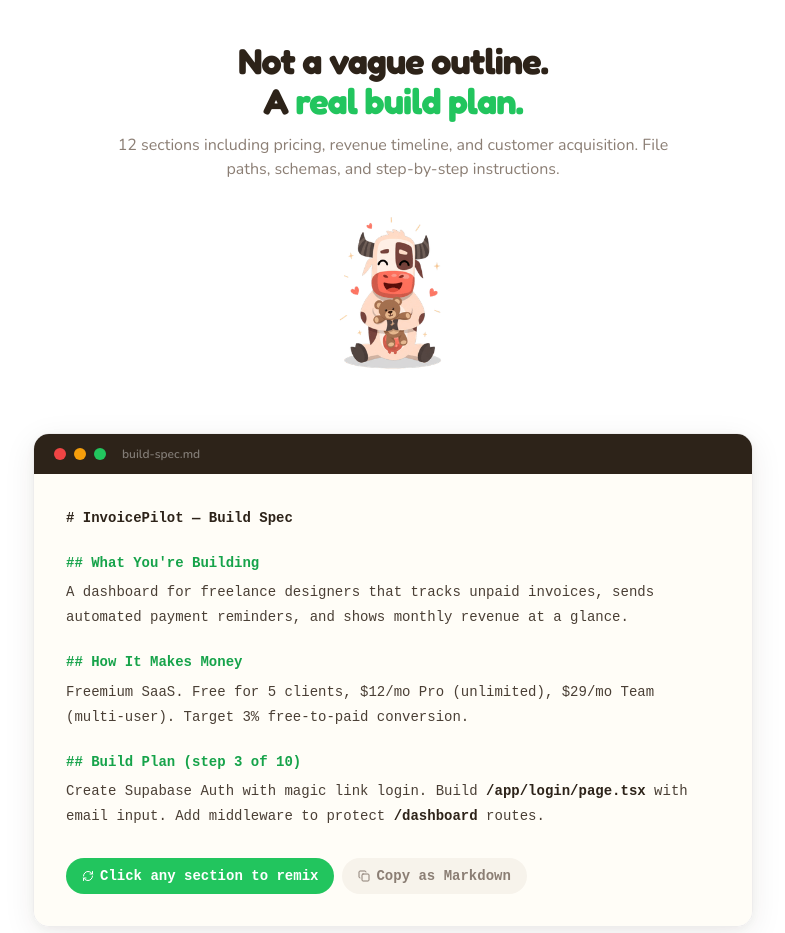
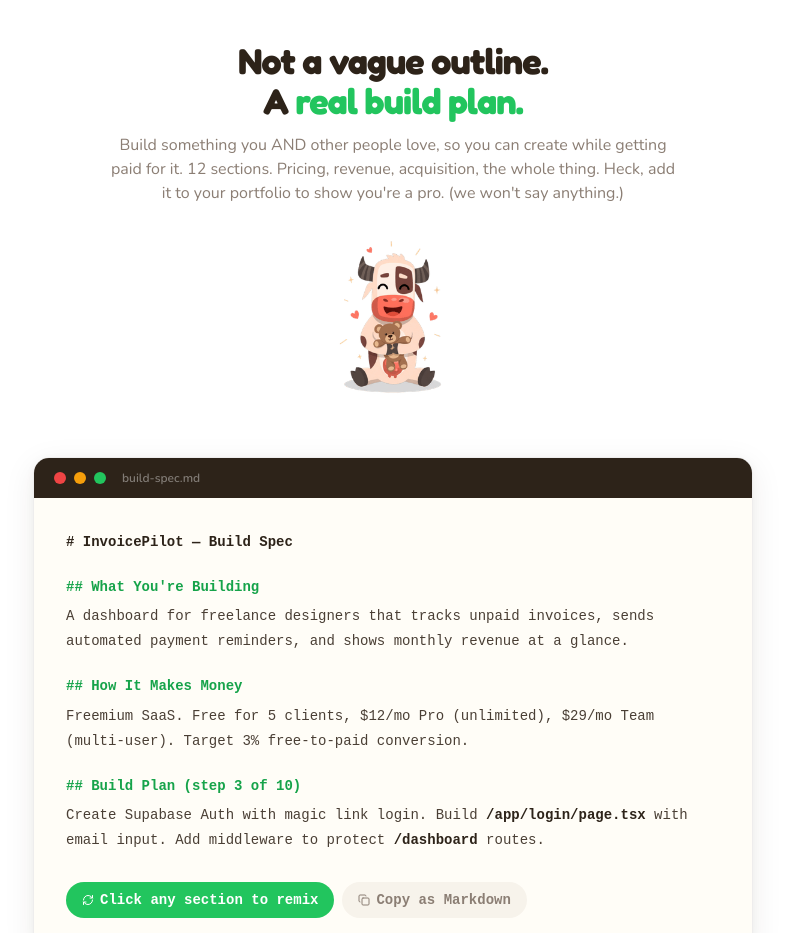
Before and after one commit to lordshua1337/cash-cow, a Next.js app: page / in a window 1280 px wide. Shown: the part 4220-5153 px from the top of the page, without its empty margins (247-1032 px from the left). Built offline with nearby package versions, Linux system fonts and the light colour scheme.

Commit message:
feat: funnier spec preview copy

```diff
--- a/src/app/page.tsx
+++ b/src/app/page.tsx
@@ -647,8 +647,9 @@
               A <span style={{ color: 'var(--cash)' }}>real build plan.</span>
             </h2>
             <p className="text-base max-w-xl mx-auto" style={{ color: 'var(--brown-muted)' }}>
-              12 sections including pricing, revenue timeline, and customer acquisition.
-              File paths, schemas, and step-by-step instructions.
+              Build something you AND other people love, so you can create while getting paid for it.
+              12 sections. Pricing, revenue, acquisition, the whole thing.
+              Heck, add it to your portfolio to show you&apos;re a pro. (we won&apos;t say anything.)
             </p>
             <Image
               src="/step-4.png"
```
